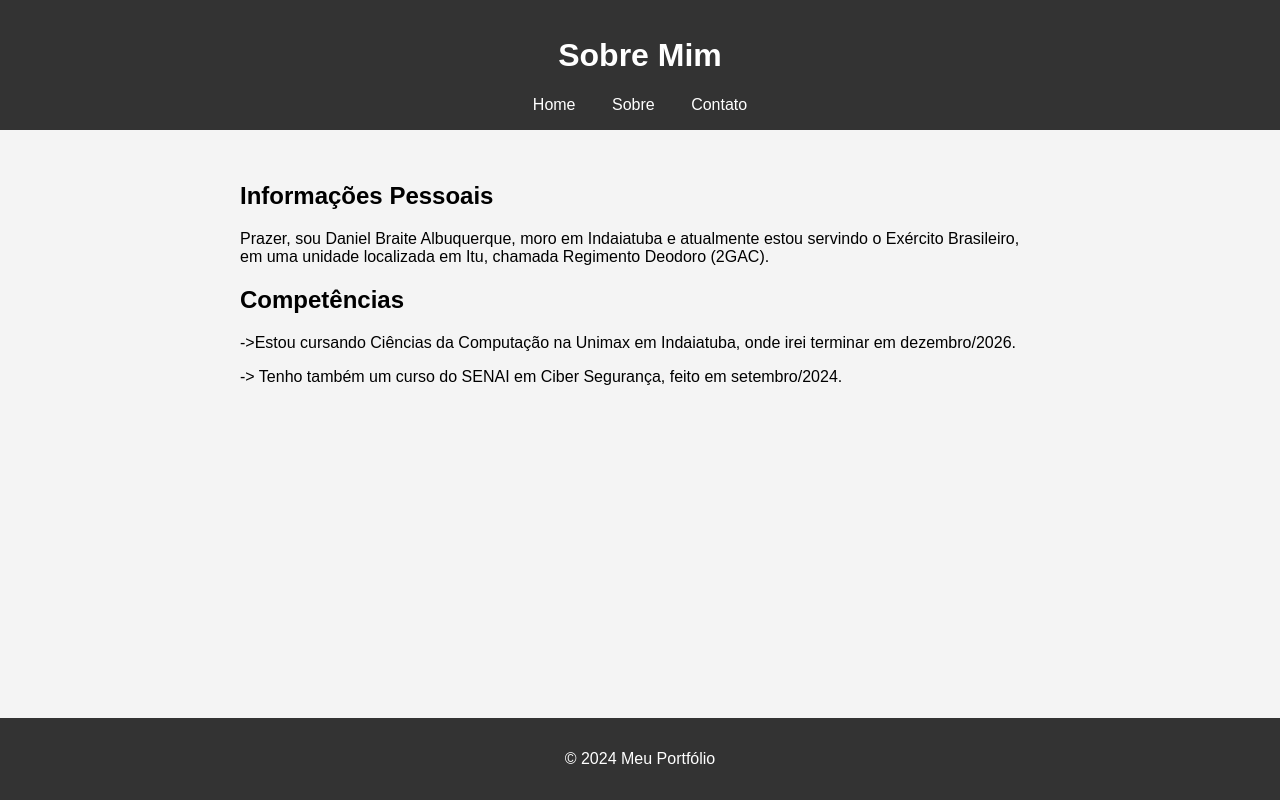
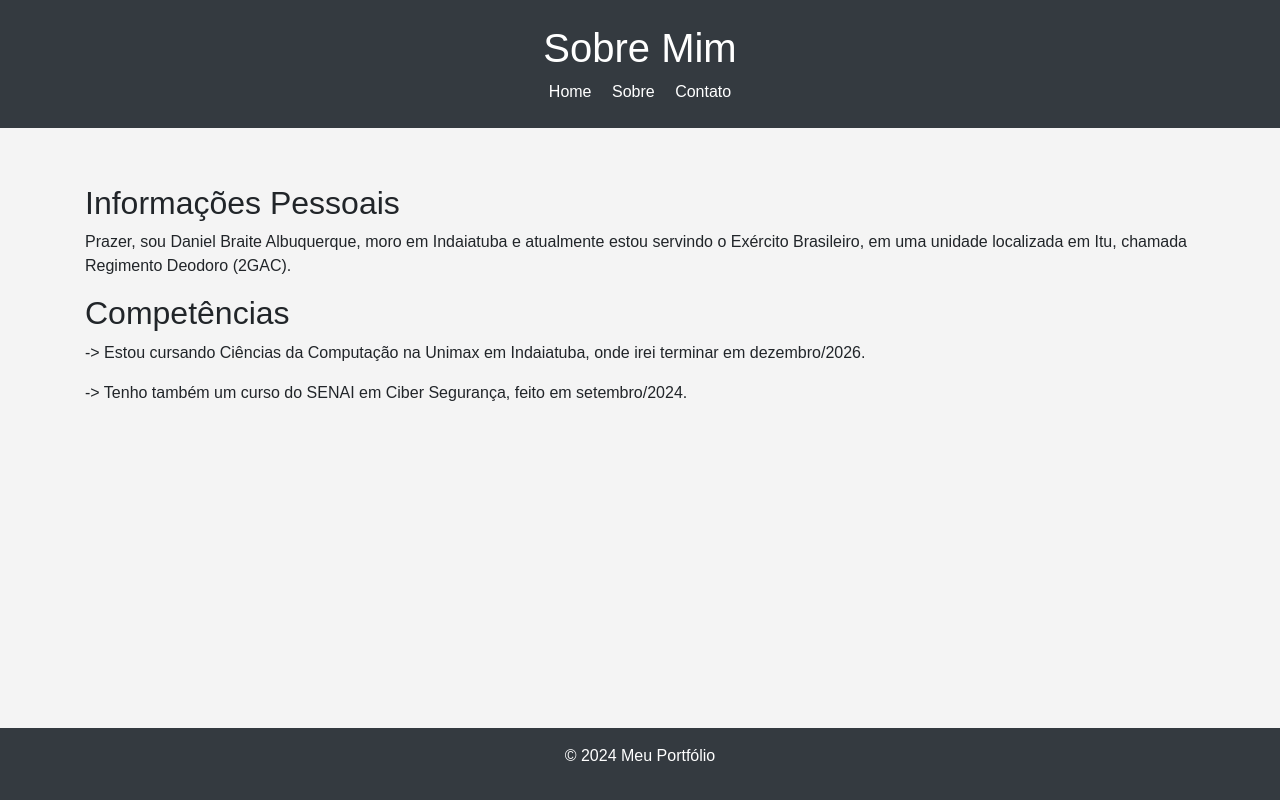
Before and after one commit to ahnaodaniel/Unimax, a Flask app: page /about in a window 1280 px wide. Run offline with Flask 3, Linux system fonts and the light colour scheme; some libraries are stand-ins or nearby versions.

Commit message:
Update about.html

```diff
--- a/Projeto Portfólio/templates/about.html
+++ b/Projeto Portfólio/templates/about.html
@@ -4,30 +4,33 @@
     <meta charset="UTF-8">
     <meta name="viewport" content="width=device-width, initial-scale=1.0">
     <title>Sobre Mim</title>
+    <link rel="stylesheet" href="https://maxcdn.bootstrapcdn.com/bootstrap/4.5.2/css/bootstrap.min.css">
     <link rel="stylesheet" href="{{ url_for('static', filename='css/styles.css') }}">
 </head>
 <body>
-    <header>
+    <header class="bg-dark text-white text-center p-4">
         <h1>Sobre Mim</h1>
         <nav>
-            <a href="/">Home</a>
-            <a href="/about">Sobre</a>
-            <a href="/contact">Contato</a>
+            <a class="text-white mx-2" href="/">Home</a>
+            <a class="text-white mx-2" href="/about">Sobre</a>
+            <a class="text-white mx-2" href="/contact">Contato</a>
         </nav>
     </header>
-    <main>
+    <main class="container mt-4">
         <h2>Informações Pessoais</h2>
         <p>Prazer, sou Daniel Braite Albuquerque, moro em Indaiatuba e atualmente
             estou servindo o Exército Brasileiro, em uma unidade localizada em Itu,
             chamada Regimento Deodoro (2GAC).</p>
         <h2>Competências</h2>
-        <p>->Estou cursando Ciências da Computação na Unimax em Indaiatuba, onde
+        <p>-> Estou cursando Ciências da Computação na Unimax em Indaiatuba, onde
             irei terminar em dezembro/2026.</p>
         <p>-> Tenho também um curso do SENAI em Ciber Segurança, feito em setembro/2024.</p>
-
     </main>
-    <footer>
+    <footer class="bg-dark text-white text-center p-3 mt-4">
         <p>&copy; 2024 Meu Portfólio</p>
     </footer>
+    <script src="https://ajax.googleapis.com/ajax/libs/jquery/3.5.1/jquery.min.js"></script>
+    <script src="https://cdnjs.cloudflare.com/ajax/libs/popper.js/1.16.0/umd/popper.min.js"></script>
+    <script src="https://maxcdn.bootstrapcdn.com/bootstrap/4.5.2/js/bootstrap.min.js"></script>
 </body>
 </html>
```
